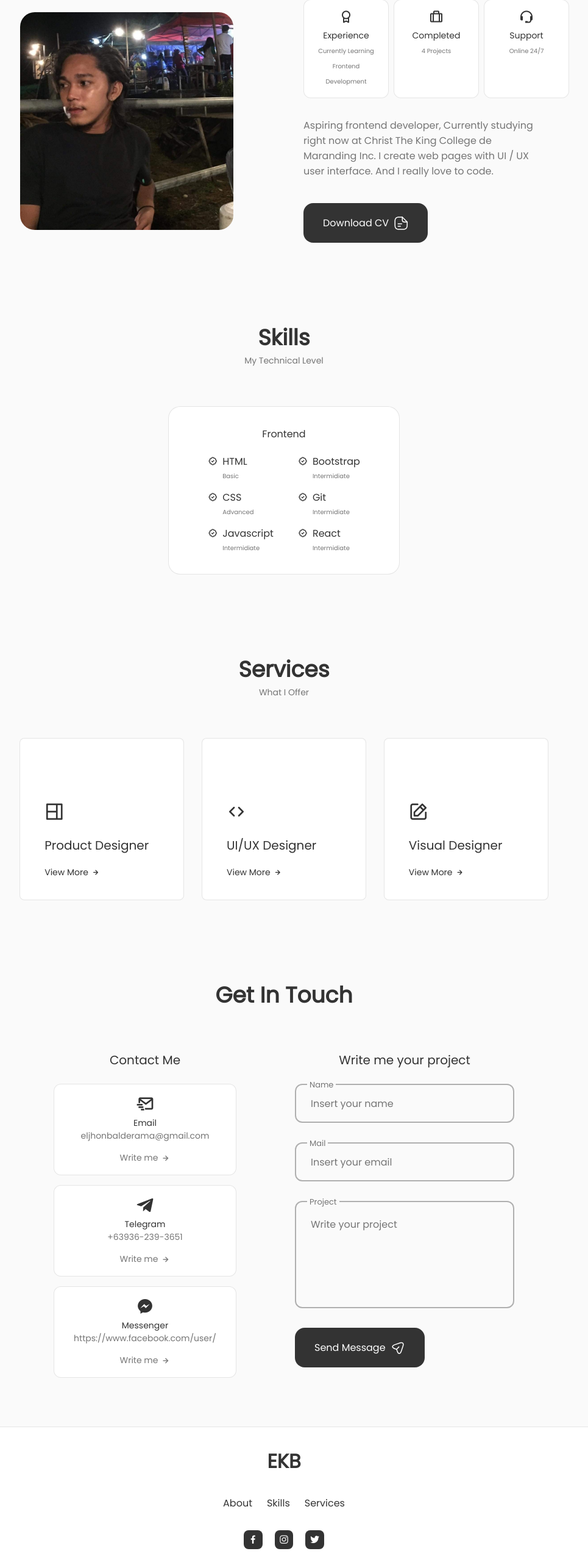
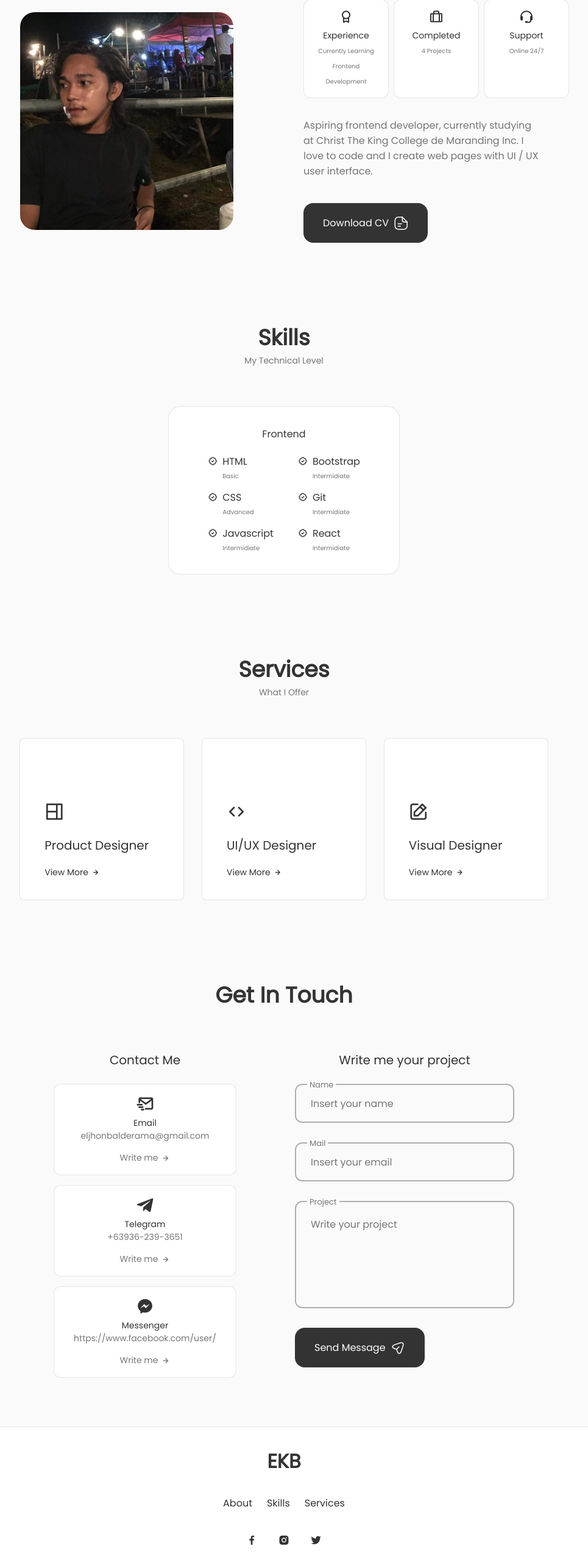
Before and after one commit to eljhonkhyle/my-react-portfolio, a React (Vite) app: page / in a window 1280 px wide. Shown: the part 1012-3578 px from the top of the page at 61% size, without its empty margins (174-1139 px from the left). Built offline with nearby package versions, Linux system fonts and the light colour scheme.

Commit message:
Some changes

```diff
--- a/src/components/about/About.jsx
+++ b/src/components/about/About.jsx
@@ -17,7 +17,7 @@ const About = () => {
         <div className="about__data">
             <Info />
 
-            <p className="about__description">Aspiring frontend developer, Currently studying right now at Christ The King College de Maranding Inc. I create web pages with UI / UX user interface. And I really love to code.</p>
+            <p className="about__description">Aspiring frontend developer, currently studying at Christ The King College de Maranding Inc. I love to code and I create web pages with UI / UX user interface.</p>
             <a download="" href={CV} className="button button--flex">Download CV
             <svg
                 class="button__icon"
--- a/src/components/footer/Footer.jsx
+++ b/src/components/footer/Footer.jsx
@@ -28,7 +28,7 @@ const Footer = () => {
         </a>
 
         <a href="https://www.instagram.com/eljhonkhylee/" className="footer__social-link" target="_blank">
-        <i className="bx bxl-instagram"></i>
+        <i className="bx bxl-instagram-alt"></i>
         </a>
 
         <a href="https://www.twitter.com/EljhonKhyle/" className="footer__social-link" target="_blank">
@@ -36,7 +36,7 @@ const Footer = () => {
         </a>
             </div>
 
-            <span className="footer__copy">&#169; 2023 EljhonKhyle. All rights reserved</span>
+            <span className="footer__copy">&#169; 2023 Eljhon Khyle Balderama | All Rights Reserved.</span>
         </div>
     </footer>
   )
--- a/src/components/footer/footer.css
+++ b/src/components/footer/footer.css
@@ -17,7 +17,7 @@
     margin-bottom: var(--mb-2);
 }
 
-footer__link:hover {
+.footer__link:hover {
     color: var(--title-color-dark);
 }
 
@@ -35,16 +35,15 @@ footer__link:hover {
 }
 
 .footer__social-link {
-    background-color: var(--title-color);
-    color: var(--container-color);
-    font-size: 1.125rem;
+    color: var(--title-color);
+    font-size: 1.25rem;
     padding: 0.4rem;
     border-radius: 0.5rem;
     display: inline-flex;
 }
 
 .footer__social-link:hover {
-    background-color: var(--title-color-dark);
+    color: #408697;
 }
 
 .footer__copy {
```
